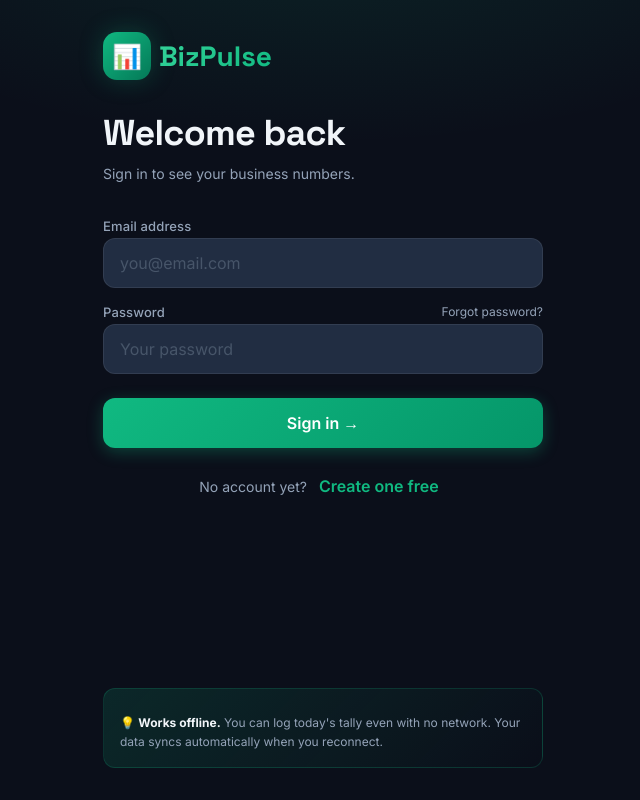
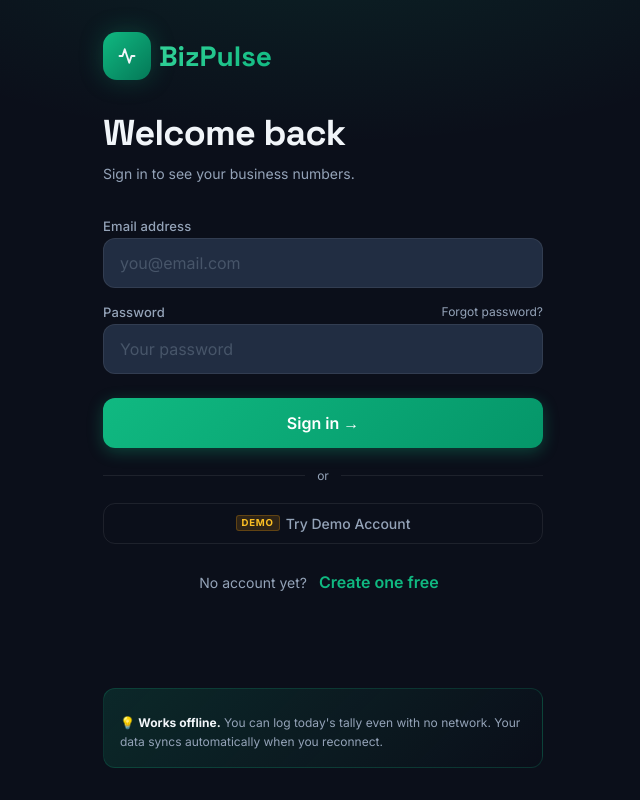
Before and after one commit to QuorumBuilders/BizPulse, a Next.js app in the folder frontend/: page /login in a window 1280 px wide. Shown: the whole page, without its empty margins (317-957 px from the left). Built offline with nearby package versions, Linux system fonts and the light colour scheme; no server answers.

Commit message:
polish(auth): replace emoji icons with inline SVGs on all auth screens (Login, Signup, Onboarding, VerifyEmail, ResetPassword)

```diff
--- a/frontend/src/ui/screens/LoginScreen.tsx
+++ b/frontend/src/ui/screens/LoginScreen.tsx
@@ -1,6 +1,6 @@
 'use client';
 
-import React, { useState, useCallback } from 'react';
+import React, { useState, useCallback, useEffect } from 'react';
 import Link from 'next/link';
 import { AuthApiError, resendVerificationEmail } from '@/api/authApi';
 
@@ -19,6 +19,8 @@ export default function LoginScreen({ onLogin, onGoToSignup, onGoToForgotPasswor
   const [isUnverified, setIsUnverified] = useState(false);
   const [isResending, setIsResending] = useState(false);
   const [resendStatus, setResendStatus] = useState<string | null>(null);
+  const [isDemoLoading, setIsDemoLoading] = useState(false);
+  const [demoError, setDemoError] = useState('');
 
   const validate = () => {
     const e: typeof errors = {};
@@ -63,6 +65,29 @@ export default function LoginScreen({ onLogin, onGoToSignup, onGoToForgotPasswor
     }
   }, [email, password, onLogin]);
 
+  /** Demo login — uses the exact same login() call as real users. */
+  const handleDemoLogin = useCallback(async () => {
+    setIsDemoLoading(true);
+    setDemoError('');
+    try {
+      await onLogin('addergranzl@example.com', 'DemoPassword123!');
+    } catch (err: unknown) {
+      const msg = err instanceof Error ? err.message : 'Demo login failed. Please try again.';
+      setDemoError(msg);
+      setIsDemoLoading(false);
+    }
+  }, [onLogin]);
+
+  // Auto-fill/auto-login if navigated from "View live demo" on landing page
+  useEffect(() => {
+    if (typeof window !== 'undefined') {
+      const params = new URLSearchParams(window.location.search);
+      if (params.get('demo') === '1') {
+        handleDemoLogin();
+      }
+    }
+  }, [handleDemoLogin]);
+
   const handleResend = async () => {
     if (!email.trim() || isResending) return;
     setIsResending(true);
@@ -83,9 +108,12 @@ export default function LoginScreen({ onLogin, onGoToSignup, onGoToForgotPasswor
 
   return (
     <div className="page page--auth fade-in">
-      {/* Logo */}
       <div className="auth-logo">
-        <div className="auth-logo__icon">📊</div>
+        <div className="auth-logo__icon" style={{ display: 'flex', alignItems: 'center', justifyContent: 'center' }}>
+          <svg width="18" height="18" viewBox="0 0 24 24" fill="none" stroke="currentColor" strokeWidth="2.5" strokeLinecap="round" strokeLinejoin="round" aria-hidden="true">
+            <polyline points="22 12 18 12 15 21 9 3 6 12 2 12" />
+          </svg>
+        </div>
         <span className="auth-logo__name">BizPulse</span>
       </div>
 
@@ -191,7 +219,7 @@ export default function LoginScreen({ onLogin, onGoToSignup, onGoToForgotPasswor
           type="button"
           className="btn btn--primary mt-2"
           onClick={handleLogin}
-          disabled={isLoading}
+          disabled={isLoading || isDemoLoading}
         >
           {isLoading ? (
             <><span className="spinner" style={{ width: 18, height: 18, borderWidth: 2 }} /> Signing in…</>
@@ -199,6 +227,36 @@ export default function LoginScreen({ onLogin, onGoToSignup, onGoToForgotPasswor
             'Sign in →'
           )}
         </button>
+
+        <div style={{ display: 'flex', alignItems: 'center', gap: 12, margin: '4px 0' }}>
+          <div style={{ flex: 1, height: 1, background: 'var(--color-border)' }} />
+          <span className="text-xs text-muted" style={{ whiteSpace: 'nowrap' }}>or</span>
+          <div style={{ flex: 1, height: 1, background: 'var(--color-border)' }} />
+        </div>
+
+        <button
+          id="demo-login-btn"
+          type="button"
+          className="demo-access-btn"
+          onClick={handleDemoLogin}
+          disabled={isLoading || isDemoLoading}
+          title="Log in with the pre-seeded demo account to explore the dashboard"
+        >
+          {isDemoLoading ? (
+            <><span className="spinner" style={{ width: 14, height: 14, borderWidth: 2 }} /> Opening demo…</>
+          ) : (
+            <>
+              <span className="demo-badge">Demo</span>
+              Try Demo Account
+            </>
+          )}
+        </button>
+
+        {demoError && (
+          <p className="text-xs" style={{ color: 'var(--color-rose)', textAlign: 'center' }}>
+            {demoError}
+          </p>
+        )}
       </div>
 
       <div className="text-center mt-6">
@@ -216,7 +274,6 @@ export default function LoginScreen({ onLogin, onGoToSignup, onGoToForgotPasswor
         </p>
       </div>
 
-      {/* Demo hint */}
       <div className="pwa-banner mt-6" style={{ marginTop: 'auto', paddingTop: 24 }}>
         <p className="text-xs text-muted" style={{ lineHeight: 1.6 }}>
           💡 <strong style={{ color: 'var(--color-text-primary)' }}>Works offline.</strong>{' '}
--- a/frontend/src/ui/screens/OnboardingScreen.tsx
+++ b/frontend/src/ui/screens/OnboardingScreen.tsx
@@ -8,10 +8,6 @@ interface Props {
   onComplete: (patch: Partial<Omit<Business, 'id' | 'client_id' | 'synced' | 'updated_at'>>) => Promise<void>;
 }
 
-/**
- * OnboardingScreen is shown when the user is authenticated but their
- * Business record doesn't exist in local IndexedDB yet.
- */
 export default function OnboardingScreen({ onComplete }: Props) {
   const [businessName, setBusinessName] = useState('');
   const [businessType, setBusinessType] = useState('Provisions / Grocery');
@@ -37,7 +33,11 @@ export default function OnboardingScreen({ onComplete }: Props) {
   return (
     <div className="page page--auth fade-in">
       <div className="auth-logo">
-        <div className="auth-logo__icon">📊</div>
+        <div className="auth-logo__icon" style={{ display: 'flex', alignItems: 'center', justifyContent: 'center' }}>
+          <svg width="18" height="18" viewBox="0 0 24 24" fill="none" stroke="currentColor" strokeWidth="2.5" strokeLinecap="round" strokeLinejoin="round" aria-hidden="true">
+            <polyline points="22 12 18 12 15 21 9 3 6 12 2 12" />
+          </svg>
+        </div>
         <span className="auth-logo__name">BizPulse</span>
       </div>
 
--- a/frontend/src/ui/screens/ResetPasswordScreen.tsx
+++ b/frontend/src/ui/screens/ResetPasswordScreen.tsx
@@ -72,7 +72,6 @@ export default function ResetPasswordScreen() {
 
   return (
     <div className="page page--auth fade-in">
-      {/* Brand logo */}
       <div className="auth-logo">
         <div className="auth-logo__icon">🔑</div>
         <span className="auth-logo__name">BizPulse</span>
--- a/frontend/src/ui/screens/SignupScreen.tsx
+++ b/frontend/src/ui/screens/SignupScreen.tsx
@@ -3,6 +3,7 @@
 import React, { useState, useCallback } from 'react';
 import { AuthApiError, resendVerificationEmail } from '@/api/authApi';
 import { formatMoneyInput, parseMoneyInput } from '@/domain/derivations';
+import VerifyEmailPendingScreen from '@/ui/screens/VerifyEmailPendingScreen';
 
 interface SignupPayload {
   displayName: string;
@@ -33,7 +34,6 @@ const BUSINESS_TYPES = [
 ];
 
 export default function SignupScreen({ onSignup, onGoToLogin }: Props) {
-  // Step 1: account, Step 2: business (onboarding merged in)
   const [step, setStep] = useState(1);
   const [form, setForm] = useState({
     displayName: '',
@@ -48,7 +48,6 @@ export default function SignupScreen({ onSignup, onGoToLogin }: Props) {
   const [isLoading, setIsLoading] = useState(false);
   const [apiError, setApiError] = useState('');
 
-  // Verification pending state after successful registration
   const [isRegistered, setIsRegistered] = useState(false);
   const [isResending, setIsResending] = useState(false);
   const [resendStatus, setResendStatus] = useState<string | null>(null);
@@ -112,7 +111,6 @@ export default function SignupScreen({ onSignup, onGoToLogin }: Props) {
           else fieldErrors[key] = msg;
         }
         setErrors(fieldErrors);
-        // If there are step 1 errors, jump back to step 1
         if (fieldErrors.email || fieldErrors.displayName || fieldErrors.password || fieldErrors.passwordConfirmation) {
           setStep(1);
         }
@@ -143,68 +141,21 @@ export default function SignupScreen({ onSignup, onGoToLogin }: Props) {
     }
   };
 
-  // If successfully registered, show verification pending screen
   if (isRegistered) {
-    return (
-      <div className="page page--auth fade-in">
-        <div className="auth-logo">
-          <div className="auth-logo__icon">✉️</div>
-          <span className="auth-logo__name">BizPulse</span>
-        </div>
-
-        <h1 style={{ marginBottom: 8 }}>Check your email</h1>
-        <p className="text-muted text-sm" style={{ marginBottom: 24, lineHeight: 1.6 }}>
-          We sent an activation link to <strong style={{ color: 'var(--color-text-primary)' }}>{form.email}</strong>.
-          Please click the link in your email to activate your account before signing in.
-        </p>
-
-        <div className="card" style={{ marginBottom: 24, background: 'rgba(16,185,129,0.06)', borderColor: 'rgba(16,185,129,0.3)' }}>
-          <p className="text-sm font-medium" style={{ color: 'var(--color-emerald)', marginBottom: 4 }}>
-            ✓ Account registered successfully
-          </p>
-          <p className="text-xs text-muted">
-            Your business details and offline tallies are safely saved on this device.
-          </p>
-        </div>
-
-        {resendStatus && (
-          <div className="card" style={{ marginBottom: 20, background: 'var(--color-surface-overlay)' }}>
-            <p className="text-xs text-muted">{resendStatus}</p>
-          </div>
-        )}
-
-        <div className="flex flex-col gap-3">
-          <button
-            id="go-to-login-after-signup-btn"
-            type="button"
-            className="btn btn--primary"
-            onClick={onGoToLogin}
-          >
-            Go to Sign in →
-          </button>
-          <button
-            id="resend-verification-btn"
-            type="button"
-            className="btn btn--secondary"
-            onClick={handleResendVerification}
-            disabled={isResending}
-          >
-            {isResending ? 'Resending email…' : 'Didn’t receive it? Resend link'}
-          </button>
-        </div>
-      </div>
-    );
+    return <VerifyEmailPendingScreen email={form.email} onGoToLogin={onGoToLogin} />;
   }
 
   return (
     <div className="page page--auth fade-in">
-      {/* Logo */}
       <div className="auth-logo">
-        <div className="auth-logo__icon">📊</div>
+        <div className="auth-logo__icon" style={{ display: 'flex', alignItems: 'center', justifyContent: 'center' }}>
+          <svg width="18" height="18" viewBox="0 0 24 24" fill="none" stroke="currentColor" strokeWidth="2.5" strokeLinecap="round" strokeLinejoin="round" aria-hidden="true">
+            <polyline points="22 12 18 12 15 21 9 3 6 12 2 12" />
+          </svg>
+        </div>
         <span className="auth-logo__name">BizPulse</span>
       </div>
 
-      {/* Step indicator */}
       <div className="flex gap-2 mb-6">
         {[1, 2].map((s: number) => (
           <div
--- a/frontend/src/ui/screens/VerifyEmailPendingScreen.tsx
+++ b/frontend/src/ui/screens/VerifyEmailPendingScreen.tsx
@@ -32,7 +32,12 @@ export default function VerifyEmailPendingScreen({ email = '', onGoToLogin }: Pr
   return (
     <div className="page page--auth fade-in">
       <div className="auth-logo">
-        <div className="auth-logo__icon">✉️</div>
+        <div className="auth-logo__icon" style={{ display: 'flex', alignItems: 'center', justifyContent: 'center' }}>
+          <svg width="18" height="18" viewBox="0 0 24 24" fill="none" stroke="currentColor" strokeWidth="2" strokeLinecap="round" strokeLinejoin="round" aria-hidden="true">
+            <path d="M4 4h16c1.1 0 2 .9 2 2v12c0 1.1-.9 2-2 2H4c-1.1 0-2-.9-2-2V6c0-1.1.9-2 2-2z" />
+            <polyline points="22,6 12,13 2,6" />
+          </svg>
+        </div>
         <span className="auth-logo__name">BizPulse</span>
       </div>
 
--- a/frontend/src/ui/screens/VerifyEmailScreen.tsx
+++ b/frontend/src/ui/screens/VerifyEmailScreen.tsx
@@ -49,7 +49,6 @@ export default function VerifyEmailScreen() {
   return (
     <div className="verify-email-page">
       <div className="verify-email-card">
-        {/* Logo / brand */}
         <div className="verify-email-brand">
           <span className="verify-email-logo">BP</span>
           <span className="verify-email-brand-name">BizPulse</span>
```
